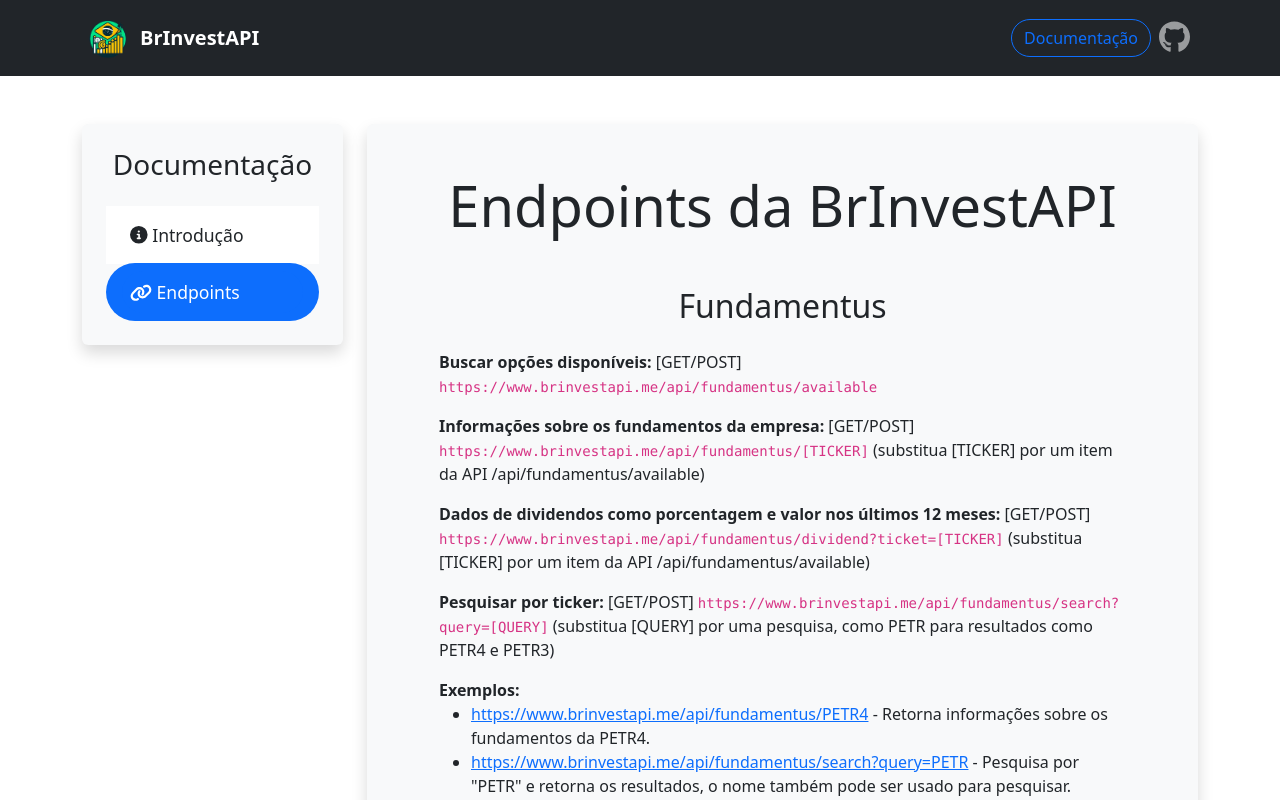
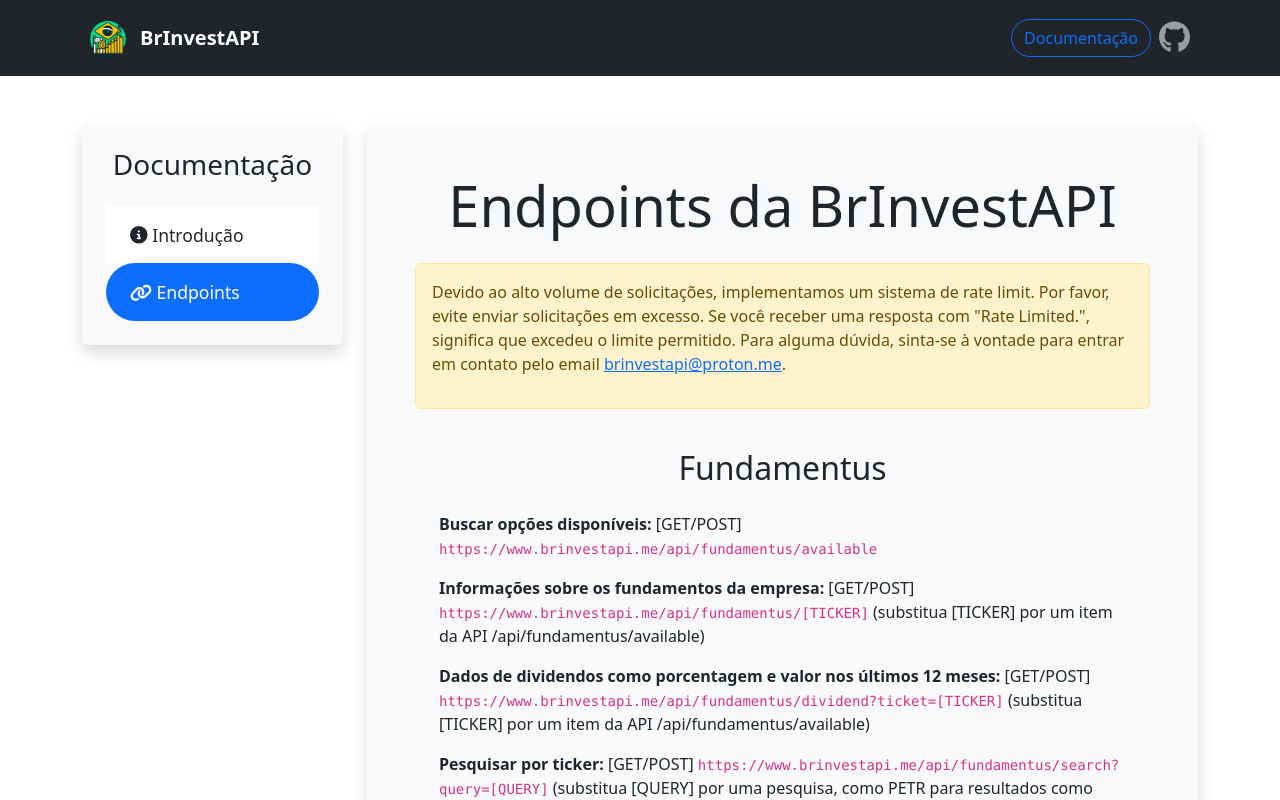
Before and after one commit to GeovaneDev/B3API, a Next.js app: page /docs/endpoints in a window 1280 px wide. Shown: the top 800 px of the page. Built offline with nearby package versions, Linux system fonts and the light colour scheme.

Commit message:
Texto sobre o rate limit adicionado

```diff
--- a/pages/docs/endpoints.js
+++ b/pages/docs/endpoints.js
@@ -76,6 +76,12 @@
                     <div className="col-md-9">
                         <div className="bg-light p-5 rounded shadow">
                             <h1 className="display-4 text-center mb-4">Endpoints da BrInvestAPI</h1>
+
+                            <div className="alert alert-warning" role="alert">
+                                <p>
+                                    Devido ao alto volume de solicitações, implementamos um sistema de rate limit. Por favor, evite enviar solicitações em excesso. Se você receber uma resposta com "Rate Limited.", significa que excedeu o limite permitido. Para alguma dúvida, sinta-se à vontade para entrar em contato pelo email <a href="mailto:brinvestapi@proton.me">brinvestapi@proton.me</a>.
+                                </p>
+                            </div>
 
                             <div className="endpoint-section rounded p-4">
                                 <h2 className="text-center mb-4">Fundamentus</h2>
```
